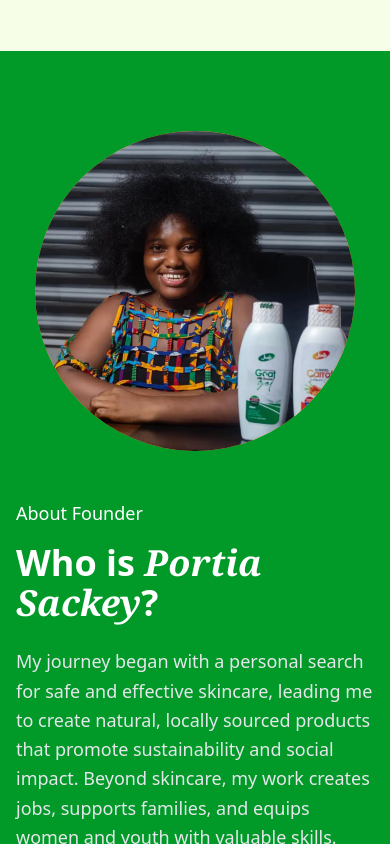
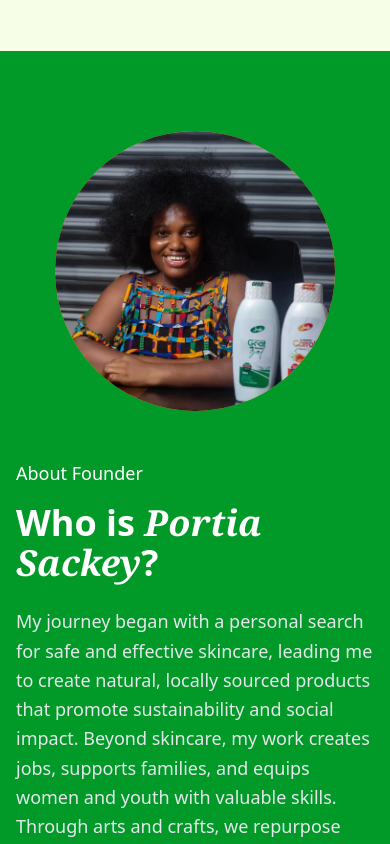
Before and after one commit to GROW-YAI/YAI-Project_mest, a React (Vite) app: page / in a window 390 px wide. Shown: the part 2920-3764 px from the top of the page. Built offline with nearby package versions, Linux system fonts and the light colour scheme.

Commit message:
Fixed mobile responsiveness

```diff
--- a/src/pages/home/sections/AboutInnovator.jsx
+++ b/src/pages/home/sections/AboutInnovator.jsx
@@ -42,7 +42,9 @@ function AboutInnovator() {
           >
             {/* Left Column - Image */}
             <motion.div variants={itemVariants} className="relative">
-              <div className="relative w-[320px] h-[320px] md:w-[480px] md:h-[480px] mx-auto">
+              {/* <div className="relative w-[320px] h-[320px] md:w-[480px] md:h-[480px] mx-auto"> */}
+              <div className="relative w-[280px] h-[280px] sm:w-[320px] sm:h-[320px] md:w-[480px] md:h-[480px] mx-auto">
+
                 <div className="absolute inset-0 rounded-full bg-[#FFA726]" />
                 <img
                   src={about}
--- a/src/pages/home/sections/Contact.jsx
+++ b/src/pages/home/sections/Contact.jsx
@@ -27,7 +27,8 @@ const Contact = () => {
   return (
     <div>
       <Navbar />
-      <div className={`flex flex-col justify-center items-center min-h-screen bg-lime-50 px-4 ${!isHome ? "mt-16 md:mt-20" : ""}`}>
+      <div className={`flex flex-col justify-center items-center bg-lime-50 px-4 py-[150px] ${!isHome ? "mt-16 md:mt-20" : ""}`}>
+      {/* <div className={`flex flex-col justify-center items-center min-h-screen bg-lime-50 px-4 ${!isHome ? "mt-16 md:mt-20" : ""}`}>  */}
         <motion.form
           action="https://formspree.io/f/movjgvgr"
           method="POST"
--- a/src/pages/home/sections/Testimonials.jsx
+++ b/src/pages/home/sections/Testimonials.jsx
@@ -39,7 +39,7 @@ const Testimonials = () => {
         variants={containerVariants}
         className={`relative bg-green-600 text-white py-16 px-6 md:px-20 pt-24 h-auto ${!isHome ? "mt-16 md:mt-20" : ""}`}
       >
-        <motion.div variants={itemVariants} className="absolute top-14 left-6 bg-green-400 p-4 rounded-full">
+        <motion.div variants={itemVariants} className="absolute top-10 left-6 bg-green-400 p-4 rounded-full">
           <FaQuoteLeft className="text-2xl" />
         </motion.div>
 
@@ -52,7 +52,9 @@ const Testimonials = () => {
             </p>
           </motion.div>
 
-          <motion.div variants={containerVariants} className="grid grid-cols-1 sm:grid-cols-2 md:grid-cols-3 gap-6">
+          {/* <motion.div variants={containerVariants} className="grid grid-cols-1 sm:grid-cols-2 md:grid-cols-3 gap-6"> */}
+          <motion.div variants={containerVariants} className="grid grid-cols-1 sm:grid-cols-2 md:grid-cols-2 lg:grid-cols-3 gap-6">
+
             {testimonials.map((testimonial) => (
               <motion.div
                 key={testimonial.id}
```
